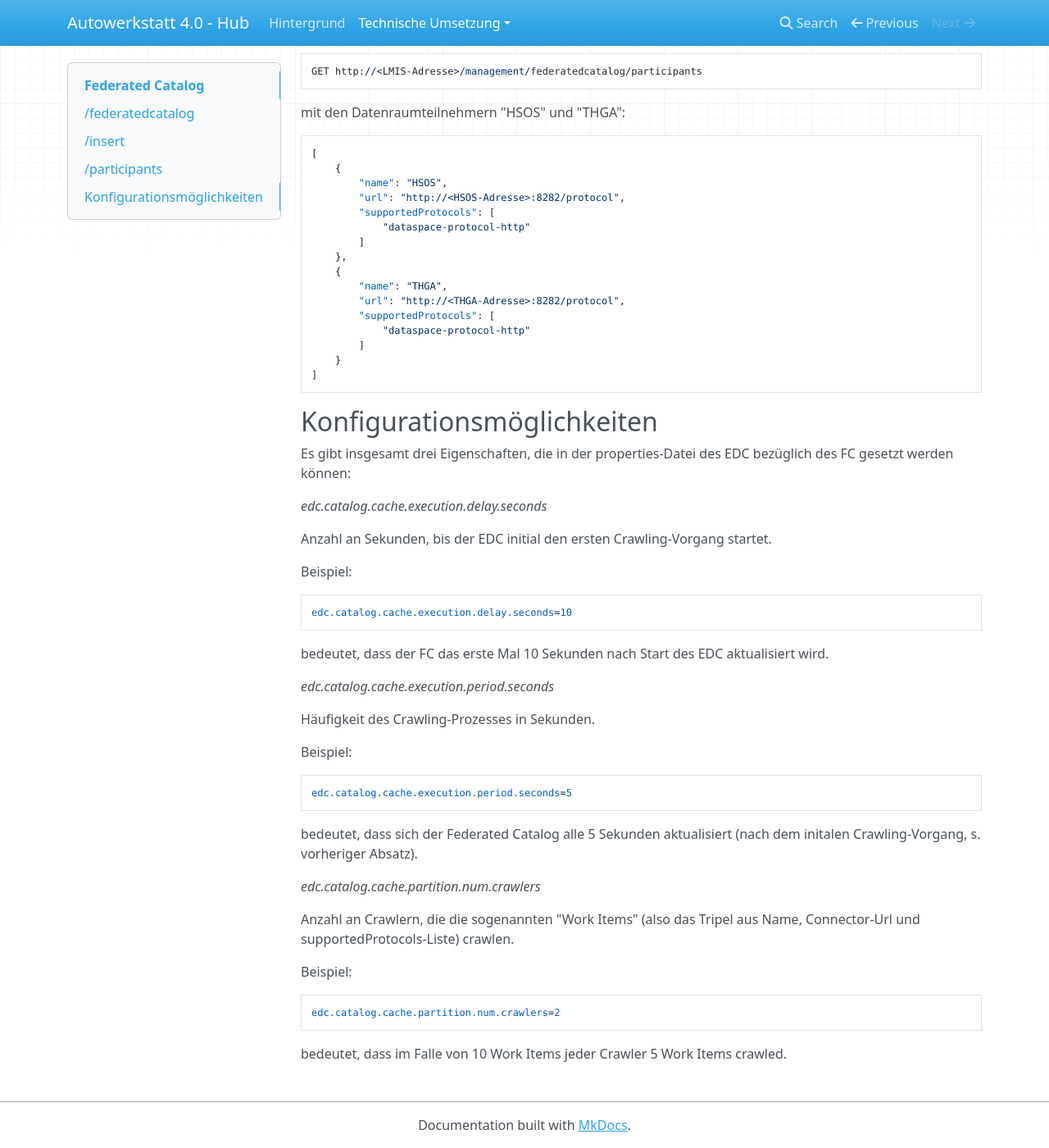
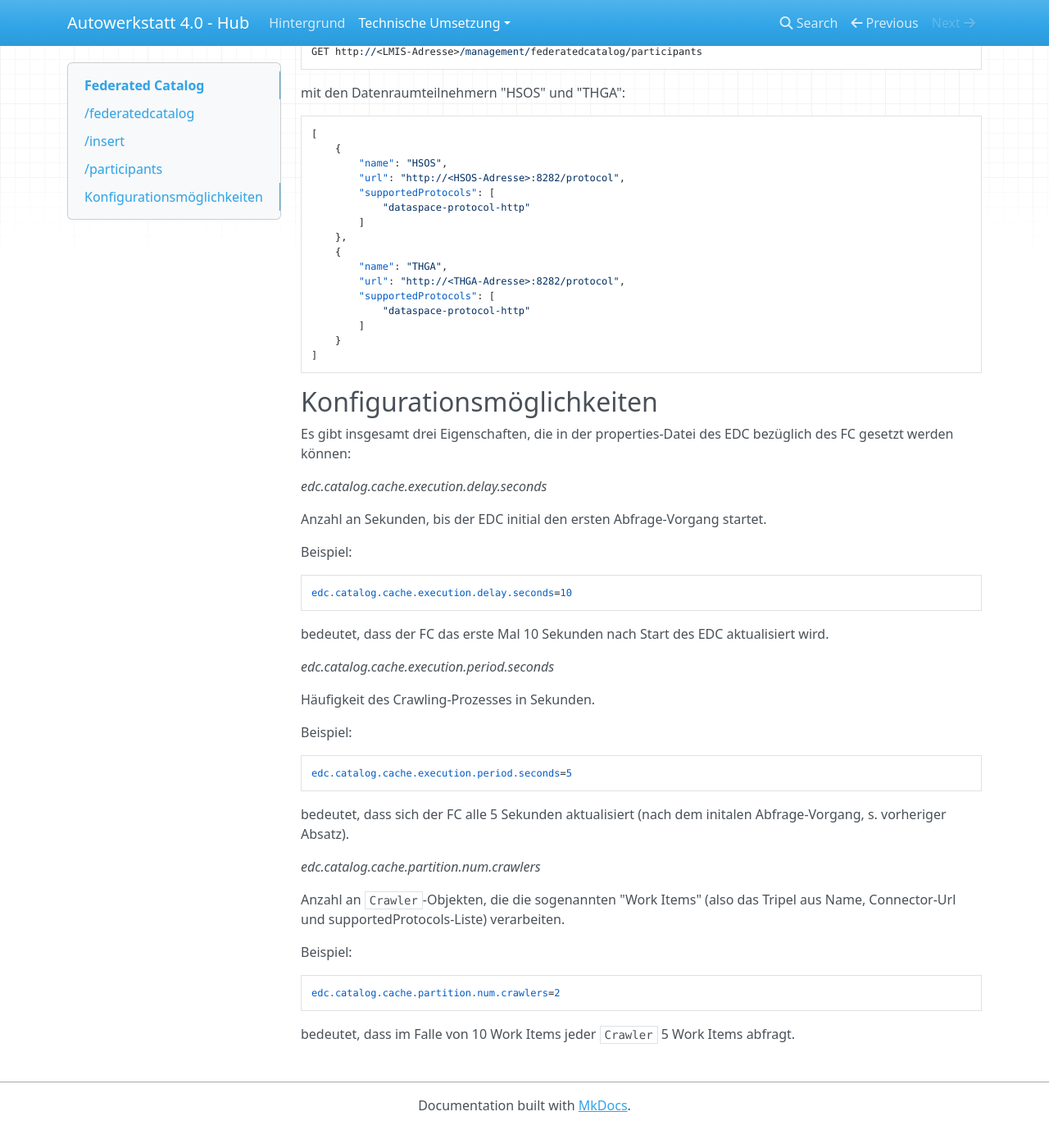
Before and after one commit to LMIS-AG/AW40-hub-docker, an MkDocs documentation site: the page built from docs/de/docs/tech/federatedcatalog.md, in a window 1280 px wide and 1400 px high, scrolled down 4333 px. Shown: the whole window at 82% size. Built offline with MkDocs 1.6.1, drawn with Linux system fonts in a browser that asks for light colours; nearby versions of some CDN libraries; after the commit the page ends 5709 px from its top, so only the background shows below that; some of the changed text lies outside the part shown.

Commit message:
crawlen -> abfragen

`````diff
--- a/docs/de/docs/tech/federatedcatalog.md
+++ b/docs/de/docs/tech/federatedcatalog.md
@@ -32,14 +32,14 @@ mit Body
     }
 }
 ````
-Unmittelbar nach dem Start des EDC ist der Federated Catalog leer, der Post-Request liefert also eine leere Liste zurück.
+Unmittelbar nach dem Start des EDC ist der FC leer, der Post-Request liefert also eine leere Liste zurück.
 ## /insert
 
-Mithilfe dieses Endpunkts könnten erste beziehungsweise weitere Datenraumteilnehmer in dem jeweils eigenen Federated Catalog registriert werden.
+Mithilfe dieses Endpunkts könnten erste beziehungsweise weitere Datenraumteilnehmer in dem jeweils eigenen FC registriert werden.
 
 Beispiel:
 
-Ein neuer Datenraumteilnehmer "HSOS" ist im Besitz des EDC_2, der Datenraumteilnehmer "LMIS" mit EDC_1 möchte diesen crawlen.
+Ein neuer Datenraumteilnehmer "HSOS" ist im Besitz des EDC_2, der Datenraumteilnehmer "LMIS" mit EDC_1 möchte diesen abfragen.
 
 
 ````
@@ -140,7 +140,7 @@ Falls "HSOS" zusätzlich ein Asset mit ID "Messergebnis" bei sich registriert, e
     }
 ]
 ````
-Beachte, dass mit der Registrierung eines ersten Assets durch "HSOS" auch Informationen über dessen unterstützte Dataplanes bezüglich eben jenes Assets im Federated Catalog auftauchen. Hat "HSOS" keine Dataplanes bei sich registriert, wirft der "LMIS"-EDC nach Aufruf des Endpunkts eine Fehlermeldung,
+Beachte, dass mit der Registrierung eines ersten Assets durch "HSOS" auch Informationen über dessen unterstützte Dataplanes bezüglich eben jenes Assets im FC auftauchen. Hat "HSOS" keine Dataplanes bei sich registriert, wirft der "LMIS"-EDC nach Aufruf des Endpunkts eine Fehlermeldung,
 ## /participants
 
 Dieser Endpunkt liefert eine Liste aller Datenraumteilnehmer gemäß der Attribute Name, Connector-Url und Protokoll-Spezifikation zurück, die beim Registrieren gesetzt worden sind.
@@ -177,7 +177,7 @@ Es gibt insgesamt drei Eigenschaften, die in der properties-Datei des EDC bezüg
 
 *edc.catalog.cache.execution.delay.seconds*
 
-Anzahl an Sekunden, bis der EDC initial den ersten Crawling-Vorgang startet.
+Anzahl an Sekunden, bis der EDC initial den ersten Abfrage-Vorgang startet.
 
 Beispiel:
 
@@ -195,14 +195,14 @@ Beispiel:
 ````
 edc.catalog.cache.execution.period.seconds=5
 ````
-bedeutet, dass sich der Federated Catalog alle 5 Sekunden aktualisiert (nach dem initalen Crawling-Vorgang, s. vorheriger Absatz).
+bedeutet, dass sich der FC alle 5 Sekunden aktualisiert (nach dem initalen Abfrage-Vorgang, s. vorheriger Absatz).
 
 *edc.catalog.cache.partition.num.crawlers*
 
-Anzahl an Crawlern, die die sogenannten "Work Items" (also das Tripel aus Name, Connector-Url und supportedProtocols-Liste) crawlen.
+Anzahl an ``Crawler``-Objekten, die die sogenannten "Work Items" (also das Tripel aus Name, Connector-Url und supportedProtocols-Liste) verarbeiten.
 
 Beispiel:
 ````
 edc.catalog.cache.partition.num.crawlers=2
 ````
-bedeutet, dass im Falle von 10 Work Items jeder Crawler 5 Work Items crawled.
+bedeutet, dass im Falle von 10 Work Items jeder ``Crawler`` 5 Work Items abfragt.
`````
